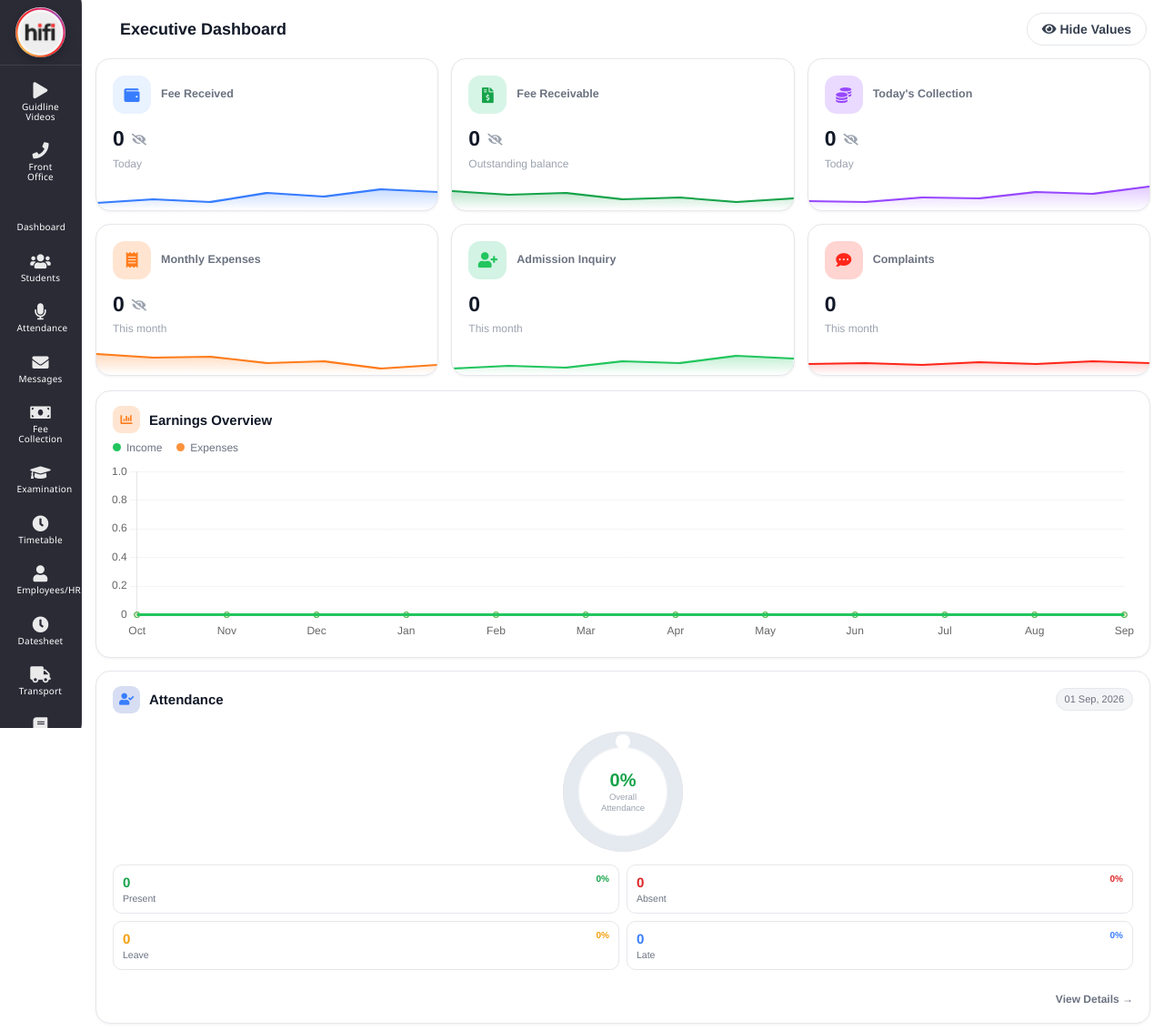
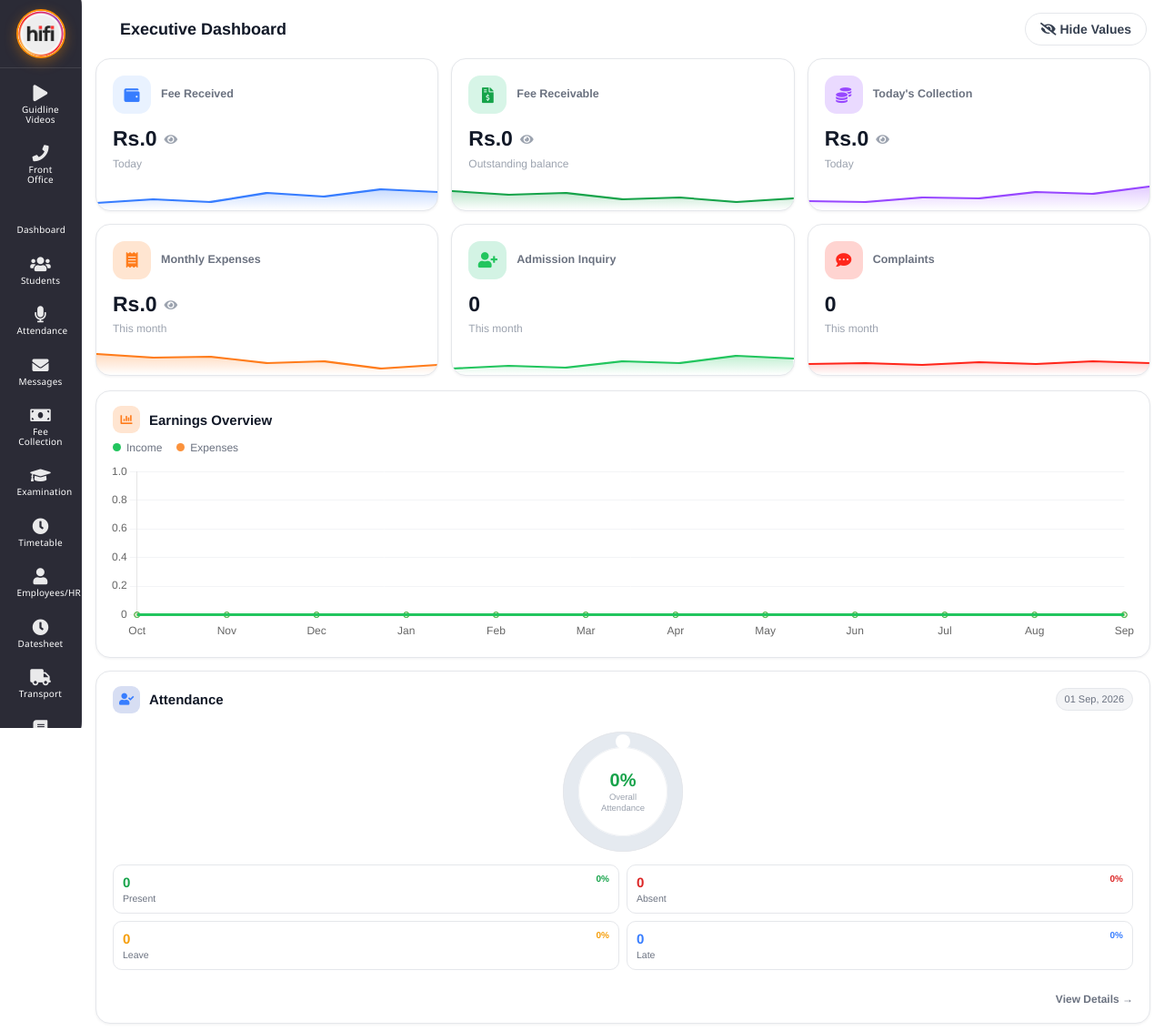
Before and after one commit to faizandeveloper123/lms-biztrack, a PHP site: page /dashboard.php in a window 1280 px wide. Shown: the top 1133 px of the page at 91% size. Run offline with PHP 8.4, Linux system fonts and the light colour scheme; a user stored in the database is signed in; data comes from the database, SQL or seed files in the repository; data that the repository does not hold is empty; some libraries are stand-ins or nearby versions.

Commit message:
Per-card eye toggle fix, round sidebar logo, round favicon

```diff
--- a/dashboard.php
+++ b/dashboard.php
@@ -624,26 +624,40 @@
 
 var moneyEls = document.querySelectorAll('.money-value');
 var MASK = '••••••';
-var moneyHidden = localStorage.getItem('hid_money') === '1';
 
 function maskMoney(el, hidden) {
-    if (hidden) { el.textContent = MASK; el.setAttribute('data-hidden','1'); }
-    else { el.textContent = el.getAttribute('data-full'); el.setAttribute('data-hidden','0'); }
+    if (hidden) { el.textContent = MASK; el.setAttribute('data-hidden', '1'); }
+    else { el.textContent = el.getAttribute('data-full'); el.setAttribute('data-hidden', '0'); }
     var icon = el.nextElementSibling;
     if (icon && icon.classList.contains('toggle-money-eye')) {
         icon.className = 'fa fa-' + (hidden ? 'eye' : 'eye-slash') + ' toggle-money-eye';
     }
 }
+function allMoneyHidden() {
+    var all = true;
+    moneyEls.forEach(function(el){ if (el.getAttribute('data-hidden') === '0') all = false; });
+    return all;
+}
+function syncMoneyToggleBtn() {
+    var allHidden = allMoneyHidden();
+    var icon = document.getElementById('moneyToggleIcon');
+    var lbl  = document.getElementById('moneyToggleLbl');
+    if (icon) { icon.className = allHidden ? 'fa fa-eye' : 'fa fa-eye-slash'; }
+    if (lbl)  { lbl.textContent = allHidden ? 'Show Values' : 'Hide Values'; }
+}
 function applyMoneyMask(hidden) {
     moneyEls.forEach(function(el){ maskMoney(el, hidden); });
-    var icon = document.getElementById('moneyToggleIcon');
-    var lbl  = document.getElementById('moneyToggleLbl');
-    if (icon) { icon.className = hidden ? 'fa fa-eye-slash' : 'fa fa-eye'; }
-    if (lbl)  { lbl.textContent = hidden ? 'Show Values' : 'Hide Values'; }
-    localStorage.setItem('hid_money', hidden ? '1' : '0');
+    syncMoneyToggleBtn();
 }
-function toggleMoneyVisibility() { moneyHidden = !moneyHidden; applyMoneyMask(moneyHidden); }
-applyMoneyMask(moneyHidden);
+function toggleMoneyVisibility() {
+    var allHidden = allMoneyHidden();
+    applyMoneyMask(!allHidden);
+    localStorage.setItem('hid_money', allMoneyHidden() ? '1' : '0');
+}
+
+var moneyHidden = localStorage.getItem('hid_money') === '1';
+if (moneyHidden) applyMoneyMask(true);
+syncMoneyToggleBtn();
 
 document.addEventListener('click', function(e) {
     var icon = e.target.closest ? e.target.closest('.toggle-money-eye') : null;
@@ -654,10 +668,7 @@
     if (!el || !el.classList.contains('money-value')) return;
     var hidden = el.getAttribute('data-hidden') !== '0';
     maskMoney(el, !hidden);
-    var allHidden = true;
-    document.querySelectorAll('.money-value').forEach(function(e){ if (e.getAttribute('data-hidden') === '0') allHidden = false; });
-    moneyHidden = allHidden;
-    applyMoneyMask(moneyHidden);
+    syncMoneyToggleBtn();
 });
 </script>
 
--- a/includes/header.php
+++ b/includes/header.php
@@ -1,7 +1,7 @@
 <?php if (!defined('HIIFI')) exit('Direct access not allowed.'); ?>
 <!DOCTYPE html><html lang="en"><head>
     <title><?php echo isset($page_title) ? e($page_title) . ' | HIIFI LMS' : 'HIIFI LMS'; ?></title>
-    <link rel="icon" type="image/jpeg" href="<?php echo BASE_URL; ?>assets/img/logo.jpg">
+    <link rel="icon" type="image/png" href="<?php echo BASE_URL; ?>assets/img/favicon.png">
 	<meta http-equiv="Content-Type" content="text/html; charset=UTF-8">
     <meta charset="utf-8">
     <meta http-equiv="X-UA-Compatible" content="IE=edge">
@@ -128,8 +128,8 @@
   .left_col::-webkit-scrollbar-thumb { background: linear-gradient(180deg, rgb(67, 67, 68), rgb(241, 243, 245)); border-radius: 10px; }
   .left_col::-webkit-scrollbar-thumb:hover { background: linear-gradient(180deg, rgb(86, 85, 87), rgb(237, 232, 247)); }
   .left_col { scrollbar-width: thin; scrollbar-color: rgb(100, 98, 101) transparent; border-top-right-radius: 1%; border-bottom-right-radius: 1%; }
-  .sidebar-logo { text-align: center; padding: 8px 0; border-bottom: 1px solid rgba(255, 255, 255, 0.1); }
-  .sidebar-logo img { height: 55px; width: 55px; border-radius: 50%; object-fit: cover; box-shadow: 0 4px 10px rgba(0, 0, 0, 0.2); }
+  .sidebar-logo { text-align: center; padding: 10px 0; border-bottom: 1px solid rgba(255, 255, 255, 0.1); }
+  .sidebar-logo img { height: 54px; width: 54px; border-radius: 50%; object-fit: cover; border: 2px solid #ff8c00; box-shadow: 0 4px 14px rgba(255, 140, 0, 0.35); background: #fff; display: block; margin: 0 auto; }
 </style>
 
 <div class="left_col scroll-view" id="dsLeftCol">
--- a/index.php
+++ b/index.php
@@ -40,6 +40,7 @@
     <meta charset="UTF-8">
     <meta name="viewport" content="width=device-width, initial-scale=1.0">
     <title>Login | HIIFI LMS</title>
+    <link rel="icon" type="image/png" href="assets/img/favicon.png">
     <link rel="preconnect" href="https://fonts.googleapis.com">
     <link rel="preconnect" href="https://fonts.gstatic.com" crossorigin="">
     <link href="https://fonts.googleapis.com/css2?family=Inter:wght@400;500;600;700&amp;display=swap" rel="stylesheet">
```
Also changed, not shown: assets/img/favicon.png (added).
